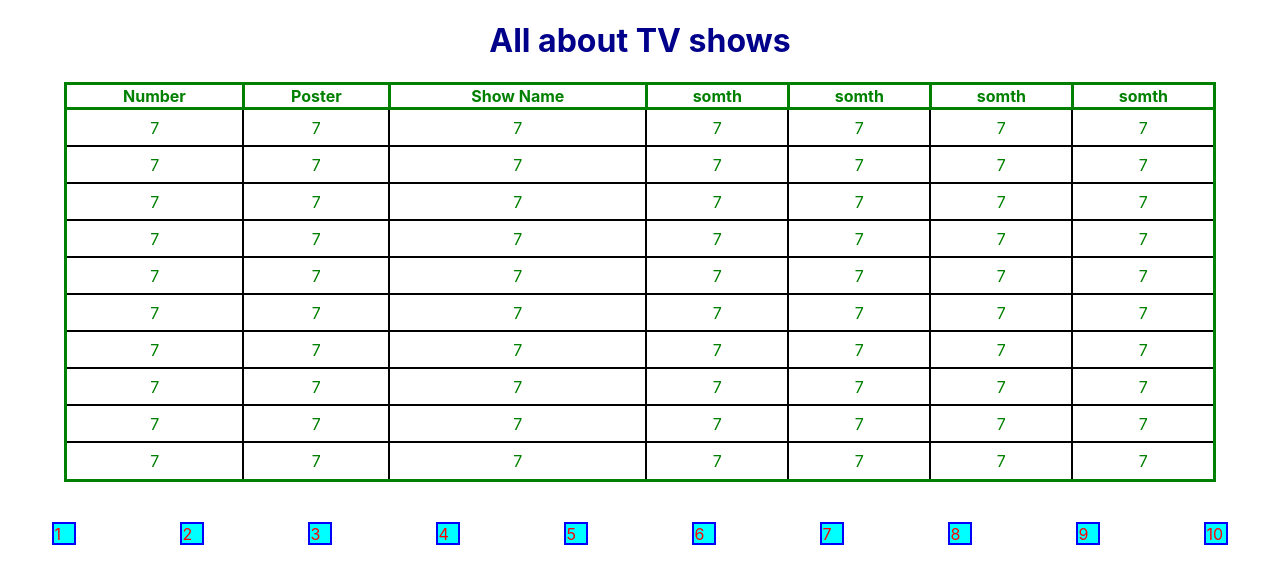
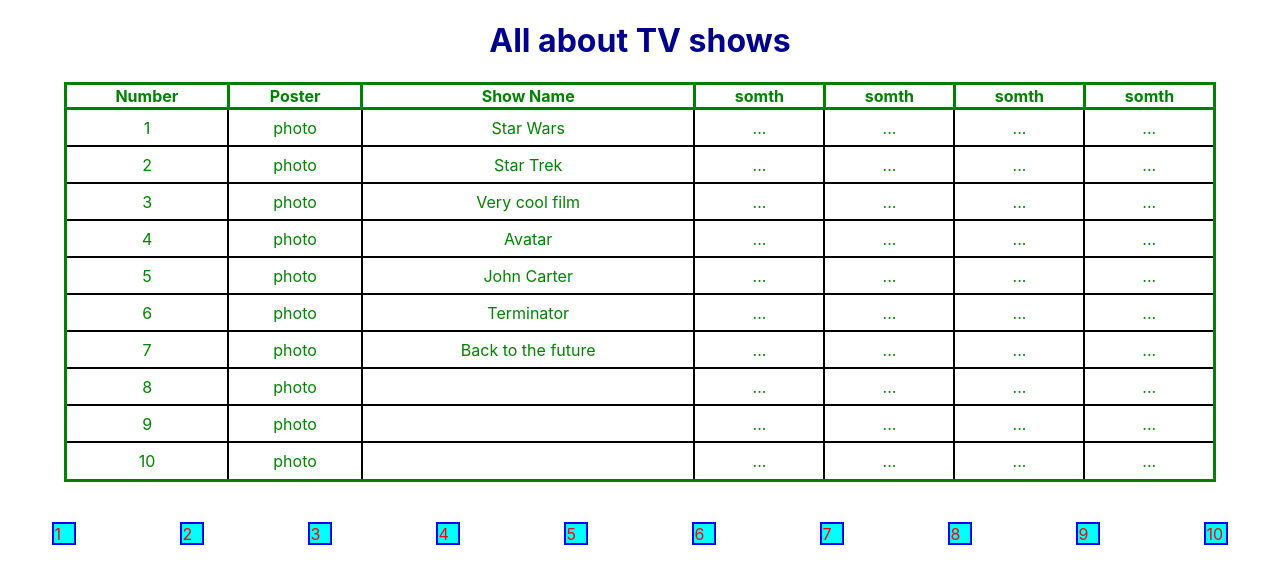
Before and after one commit to Dim567/TVshows, a React (Create React App) app: page / in a window 1280 px wide. Shown: the top 584 px of the page. Built offline with nearby package versions, Linux system fonts and the light colour scheme; no server answers.

Commit message:
add dispatch to store and refactor code

```diff
--- a/public/index.html
+++ b/public/index.html
@@ -26,7 +26,7 @@
       You need to enable JavaScript to run this app.
     </noscript>
     <div id="root"></div>
-    <script>
+   <!--  <script>
       var request = new XMLHttpRequest();
 
 request.open('GET', 'https://api.trakt.tv/shows/popular');
@@ -42,7 +42,7 @@ request.onreadystatechange = function () {
 };
 
 request.send();
-    </script>
+    </script> -->
     <!--
       This HTML file is a template.
       If you open it directly in the browser, you will see an empty page.
--- a/src/App.js
+++ b/src/App.js
@@ -1,5 +1,4 @@
 import React, { Component } from 'react';
-import { connect } from 'react-redux';
 import { Pagination } from './Pagination.js';
 import Table from './Table.js';
 import './App.css';
@@ -18,4 +17,4 @@ class App extends Component {
   }
 }
 
-export default connect()(App);
+export default App;
--- a/src/Table.js
+++ b/src/Table.js
@@ -1,16 +1,46 @@
 import React from 'react';
+import { connect } from 'react-redux';
 
-function TableRow(){
+function mapStateToProps(state, ownProps){
+  return {showname: state.showname};
+}
+// function mapDispatchToProps(){
+
+// }
+
+function TableRow(props){
 	const newColumns=Array(7).fill(1);
-	return <tr>{newColumns.map((el,ind)=><td key={ind}>7</td>)}</tr>;
+	return (
+		<tr>
+			{newColumns.map((el,ind)=>
+				{
+					let cell=0;
+					switch(ind){
+						case 0:
+							cell=props.ind;
+						break;
+						case 1:
+							cell="photo";
+						break;
+						case 2:
+							cell=props.showname;
+						break;
+						default:
+							cell='...';
+					}
+					return <td key={ind}>{cell}</td>;
+				}
+			)}
+		</tr>
+	);
 }
-function TableBody(){
-	return (<tbody>{Array(10).fill(1).map((el,ind)=><TableRow key={ind} />)}</tbody>);
+function TableBody(props){
+	return (<tbody>{Array(10).fill(1).map((el,ind)=><TableRow key={ind} ind={ind+1} showname={props.showname[ind]}/>)}</tbody>);
 }
-export default class Table extends React.Component{
+class Table extends React.Component{
 	render(){
 		return(
-			<table>
+			<table >
 	          <thead>
 	            <tr>
 	              <th>Number</th>
@@ -22,8 +52,9 @@ export default class Table extends React.Component{
 	              <th>somth</th>
 	            </tr>
 	          </thead>
-	          <TableBody />
+	          <TableBody showname={this.props.showname} />
 	        </table>
 		);
 	}
 }
+export default connect(mapStateToProps)(Table);
--- a/src/store.js
+++ b/src/store.js
@@ -1,7 +1,16 @@
 import { createStore } from "redux";
 
-function reducer(state,action){
-	return state;
+const initialState={
+	showname: ['Star Wars','Star Trek', 'Very cool film','Avatar', 'John Carter','Terminator','Back to the future']
+}
+function reducer(state=initialState,action){
+	switch(action.type){
+		case 'GET_INFO':
+			return {showname: ['I','AM','GOOD','PROGRAMMER']};
+		break;
+		default:
+			return state;
+	}
 }
 
 export default createStore(reducer);
```
